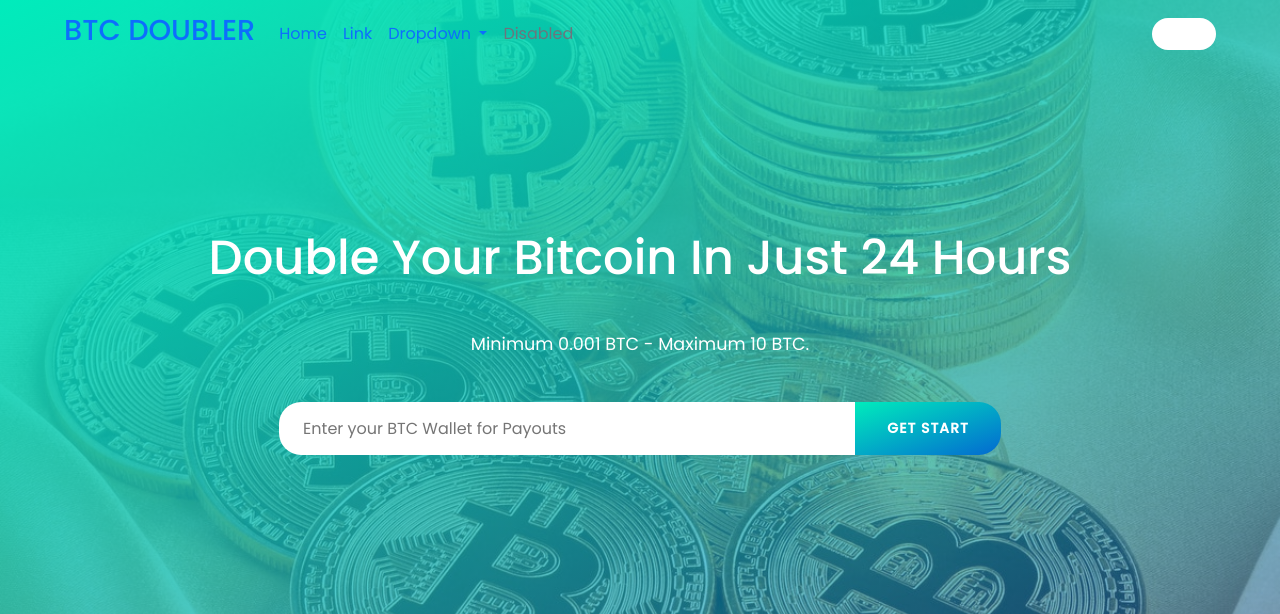
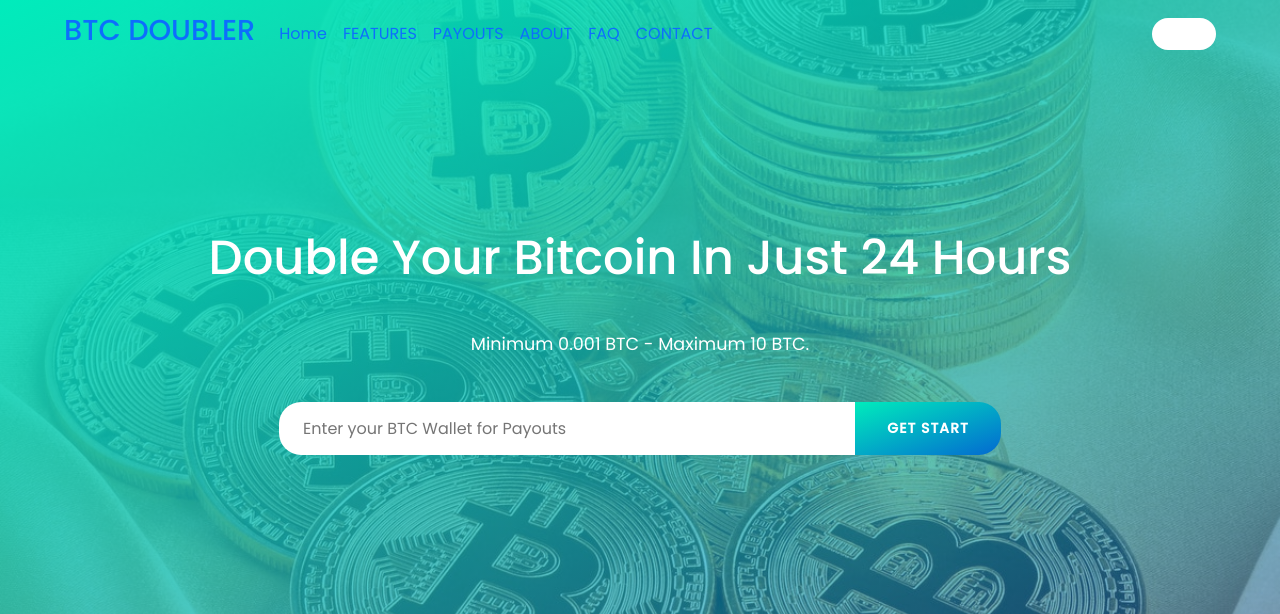
Before and after one commit to btcdouble/new_btcdouble, a Django app: template templates/home.html in a window 1280 px wide. Shown: the top 614 px of the page. Run offline with Django 4.2, Linux system fonts and the light colour scheme; the template is opened without the code that fills it, so the values that code supplies are empty; some libraries are stand-ins or nearby versions.

Commit message:
add domain name

```diff
--- a/app/views.py
+++ b/app/views.py
@@ -24,7 +24,7 @@ def home(request):
     for t in table_head:
         head_text.append(t.text)
     context = {
-        'btc':btc_price.text,
+        # 'btc':btc_price.text,
         'head_text':head_text,
         'datas':data
     }
--- a/bitcoin/settings.py
+++ b/bitcoin/settings.py
@@ -22,7 +22,8 @@ SECRET_KEY = 'django-insecure-m)e^z&6yp7b818_klbn-o6xnq1v8)4c!(_$c14)*+yk7r+ujcd
 # SECURITY WARNING: don't run with debug turned on in production!
 DEBUG = True
 
-ALLOWED_HOSTS = ["btcdouble.net", "http://www.btcdouble.net"]
+# ALLOWED_HOSTS = []
+ALLOWED_HOSTS = ["btcdouble.net", "http://www.btcdouble.net", "10.2.214.49"]
 
 
 # Application definition
--- a/templates/parseview/header.html
+++ b/templates/parseview/header.html
@@ -9,24 +9,23 @@
             <div class="collapse navbar-collapse" id="navbarSupportedContent">
                 <ul class="navbar-nav me-auto mb-2 mb-lg-0">
                 <li class="nav-item">
-                    <a class="nav-link active" aria-current="page" href="#">Home</a>
+                    <a class="nav-link active" aria-current="page" href="#header">Home</a>
                 </li>
                 <li class="nav-item">
-                    <a class="nav-link" href="#">Link</a>
+                    <a href="#services" class="nav-link">FEATURES</a>
                 </li>
-                <li class="nav-item dropdown">
-                    <a class="nav-link dropdown-toggle" href="#" id="navbarDropdown" role="button" data-bs-toggle="dropdown" aria-expanded="false">
-                    Dropdown
-                    </a>
-                    <ul class="dropdown-menu" aria-labelledby="navbarDropdown">
-                    <li><a class="dropdown-item" href="#">Action</a></li>
-                    <li><a class="dropdown-item" href="#">Another action</a></li>
-                    <li><hr class="dropdown-divider"></li>
-                    <li><a class="dropdown-item" href="#">Something else here</a></li>
-                    </ul>
+
+                <li class="nav-item">
+                    <a href="#payout" class="nav-link">PAYOUTS</a>
                 </li>
                 <li class="nav-item">
-                    <a class="nav-link disabled">Disabled</a>
+                    <a href="#counter" class="nav-link">ABOUT</a>
+                </li>
+                <li class="nav-item">
+                    <a href="#faq" class="nav-link">FAQ</a>
+                </li>
+                <li class="nav-item">
+                    <a href="#contact" class="nav-link">CONTACT</a>
                 </li>
                 </ul>
                 <div class="nav-btn d-flex">
```
